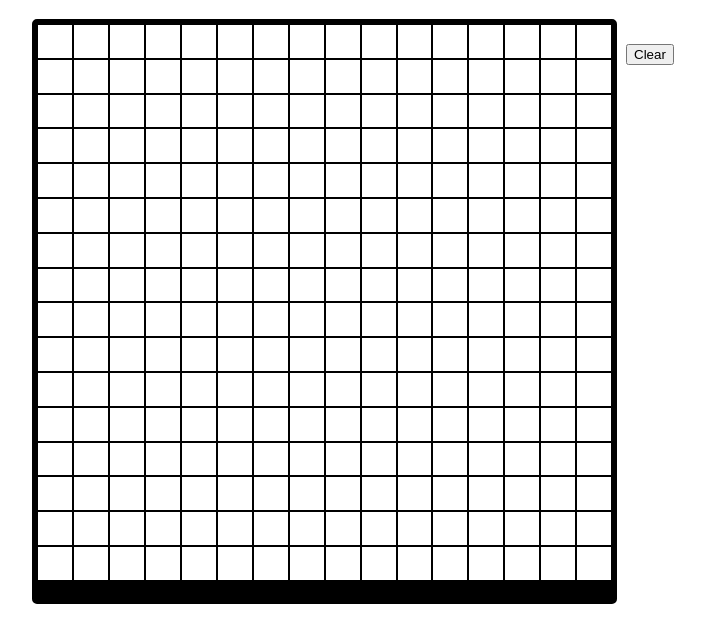
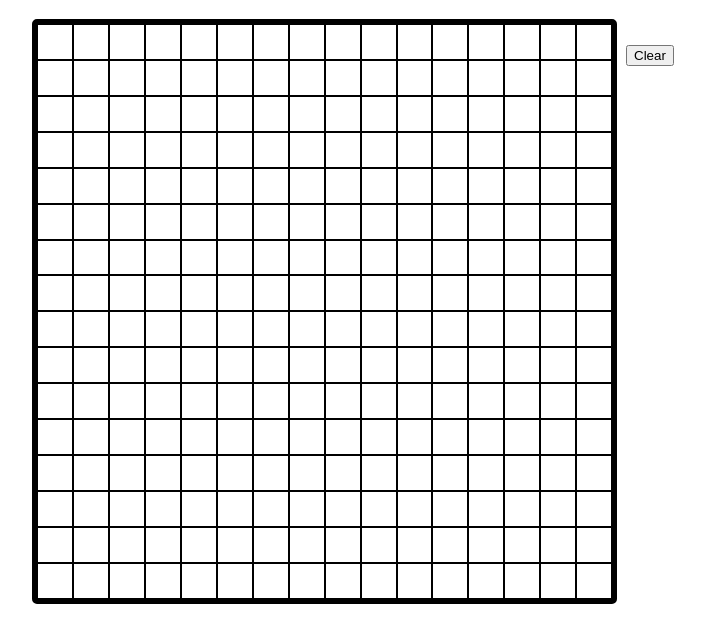
Before and after one commit to ghost-goblin/Etch-A-Sketch, a plain HTML site: page index.html in a window 1280 px wide. Shown: the part 61-704 px from the top of the page, without its empty margins (287-992 px from the left). Drawn offline with Linux system fonts and the light colour scheme.

Commit message:
Fix Grid

```diff
--- a/script.js
+++ b/script.js
@@ -1,6 +1,6 @@
 const container = document.querySelector('#container');
 function createGrid() {
-for (i=0; i<400; i++) {
+for (i=0; i<256; i++) {
 const content = document.createElement('div');
 content.classList.add('content');
 container.appendChild(content);
--- a/style.css
+++ b/style.css
@@ -4,7 +4,7 @@ html {
   }
 
   #container {
-  /*   margin-top: 25px; */
+    margin-top: 25px;
     margin: auto;
     display: inline-grid;
     grid-template-columns: repeat(16, 2fr);
```
